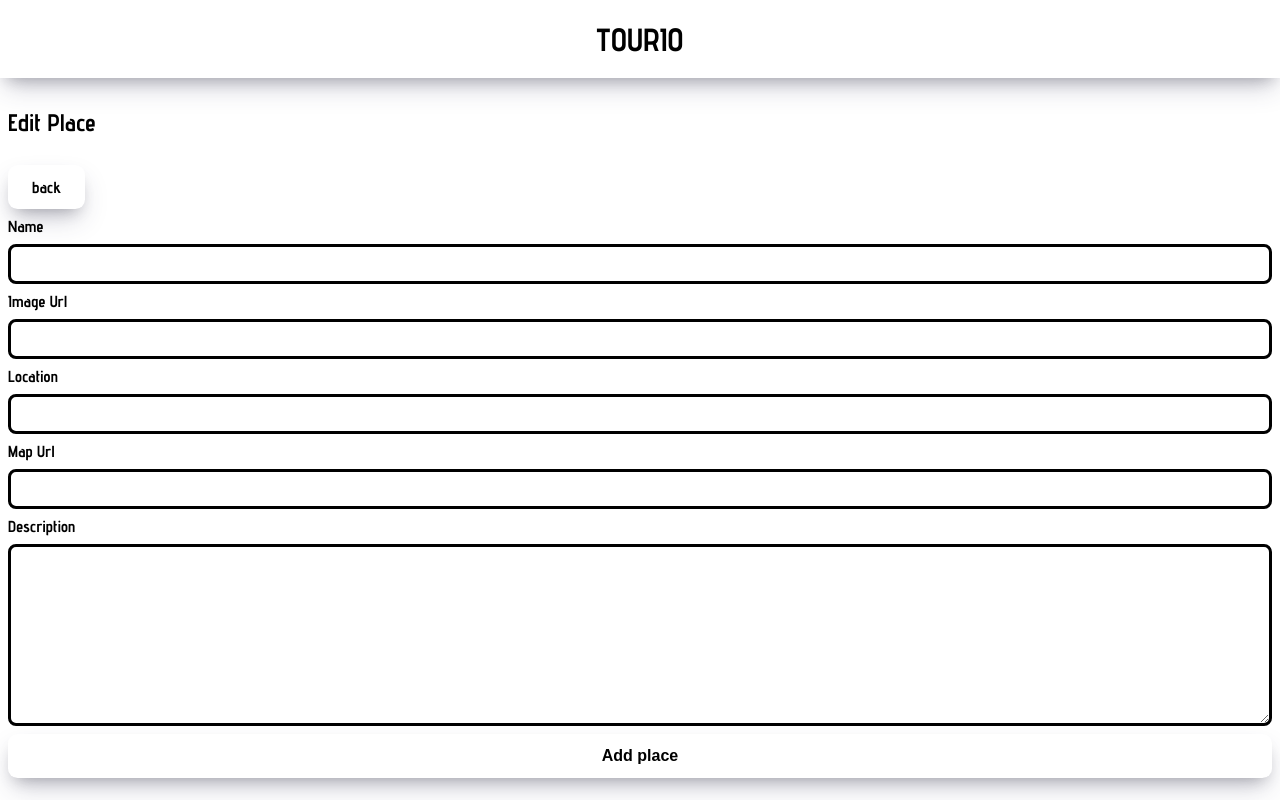
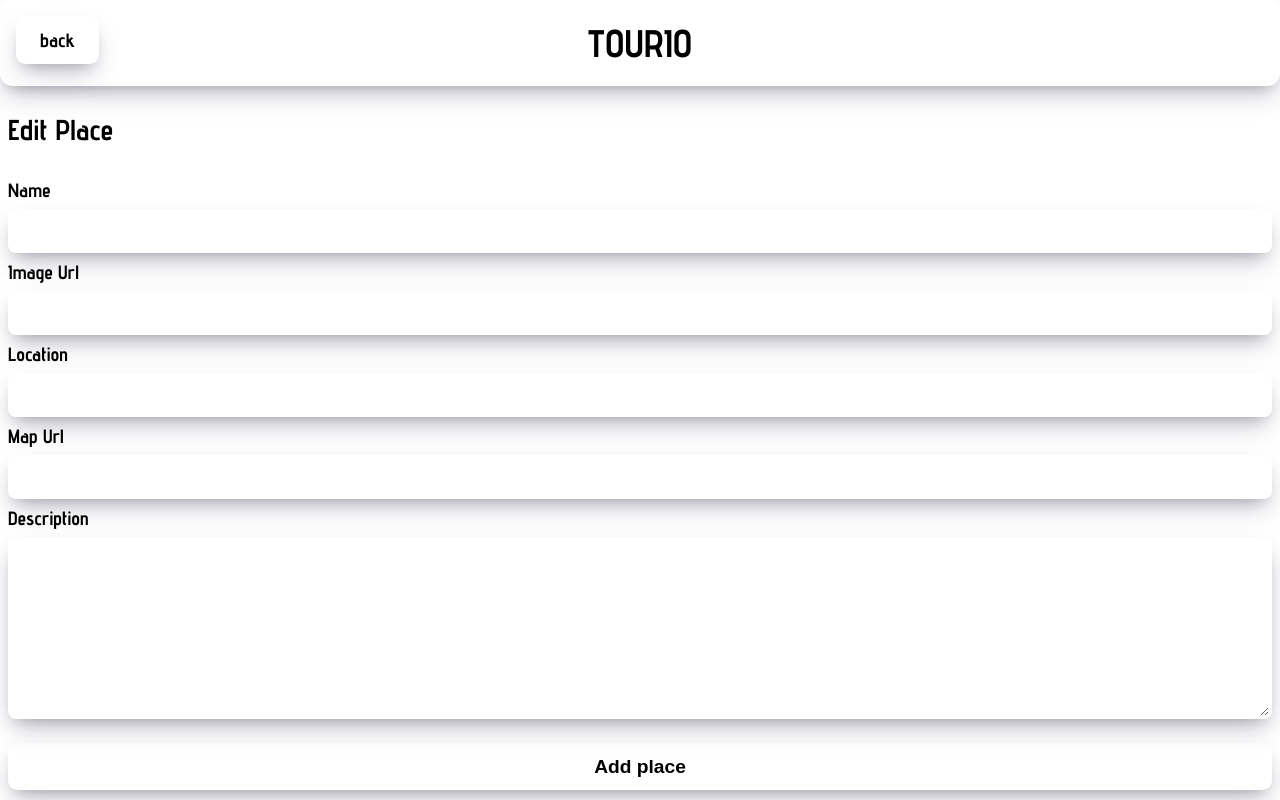
Before and after one commit to ekachernova/recap-project-6_tourio-app, a Next.js app: page /places/1/edit in a window 1280 px wide. Built offline with nearby package versions, Linux system fonts and the light colour scheme; no server answers; the database is empty.

Commit message:
Style add and edit page

```diff
--- a/components/Form.js
+++ b/components/Form.js
@@ -9,19 +9,27 @@ const FormContainer = styled.form`
 const Input = styled.input`
   padding: 0.5rem;
   font-size: inherit;
-  border: 3px solid black;
+  border: 3px solid transparent;
   border-radius: 0.5rem;
+  box-shadow: rgba(50, 50, 93, 0.25) 0px 13px 27px -5px,
+    rgba(0, 0, 0, 0.3) 0px 8px 16px -8px;
 `;
 
 const Textarea = styled.textarea`
   font-family: inherit;
-  border: 3px solid black;
+  border: 3px solid transparent;
   border-radius: 0.5rem;
   padding: 0.5rem;
+  box-shadow: rgba(50, 50, 93, 0.25) 0px 13px 27px -5px,
+    rgba(0, 0, 0, 0.3) 0px 8px 16px -8px;
 `;
 
 const Label = styled.label`
   font-weight: bold;
+`;
+
+const StyledAddButton = styled(StyledButton)`
+  margin-top: 1rem;
 `;
 
 export default function Form({ onSubmit, formName, defaultData }) {
@@ -71,9 +79,9 @@ export default function Form({ onSubmit, formName, defaultData }) {
         rows="10"
         defaultValue={defaultData?.description}
       ></Textarea>
-      <StyledButton type="submit">
+      <StyledAddButton type="submit">
         {defaultData ? "Update place" : "Add place"}
-      </StyledButton>
+      </StyledAddButton>
     </FormContainer>
   );
 }
--- a/components/TitleBar.js
+++ b/components/TitleBar.js
@@ -10,6 +10,7 @@ const Headline = styled.h1`
   padding: 20px;
   text-align: center;
   z-index: 1;
+  border-radius: 0.8rem;
   box-shadow: rgba(50, 50, 93, 0.25) 0px 13px 27px -5px,
     rgba(0, 0, 0, 0.3) 0px 8px 16px -8px;
 `;
--- a/pages/create.js
+++ b/pages/create.js
@@ -7,6 +7,10 @@ import useSWR from "swr";
 
 const StyledBackLink = styled(StyledLink)`
   justify-self: flex-start;
+  position: absolute;
+  top: -4rem;
+  left: 1rem;
+  z-index: 1;
 `;
 
 export default function CreatePlacePage() {
@@ -30,10 +34,10 @@ export default function CreatePlacePage() {
 
   return (
     <>
-      <h2 id="add-place">Add Place</h2>
       <Link href="/" passHref legacyBehavior>
         <StyledBackLink>back</StyledBackLink>
       </Link>
+      <h2 id="add-place">Add Place</h2>
       <Form onSubmit={addPlace} formName={"add-place"} />
     </>
   );
--- a/pages/places/[id]/edit.js
+++ b/pages/places/[id]/edit.js
@@ -2,7 +2,16 @@ import { useRouter } from "next/router";
 import Link from "next/link";
 import useSWR from "swr";
 import Form from "../../../components/Form.js";
+import styled from "styled-components";
 import { StyledLink } from "../../../components/StyledLink.js";
+
+const StyledBackLink = styled(StyledLink)`
+  justify-self: flex-start;
+  position: absolute;
+  top: -4rem;
+  left: 1rem;
+  z-index: 1;
+`;
 
 export default function EditPage() {
   const router = useRouter();
@@ -30,7 +39,7 @@ export default function EditPage() {
     <>
       <h2 id="edit-place">Edit Place</h2>
       <Link href={`/places/${id}`} passHref legacyBehavior>
-        <StyledLink justifySelf="start">back</StyledLink>
+        <StyledBackLink justifySelf="start">back</StyledBackLink>
       </Link>
       <Form onSubmit={editPlace} formName={"edit-place"} defaultData={place} />
     </>
--- a/pages/places/[id]/index.js
+++ b/pages/places/[id]/index.js
@@ -13,8 +13,8 @@ const ImageContainer = styled.div`
 
 const ButtonContainer = styled.section`
   display: flex;
-  justify-content: space-between;
-  gap: 0.2rem;
+  justify-content: space-around;
+  gap: 2rem;
 
   & > * {
     flex-grow: 1;
--- a/styles.js
+++ b/styles.js
@@ -16,5 +16,6 @@ export default createGlobalStyle`
     margin: 0;
     font-family: system-ui;
     font-family: ${advent.style.fontFamily};
+    font-size: 1.2rem;
   }
 `;
```
